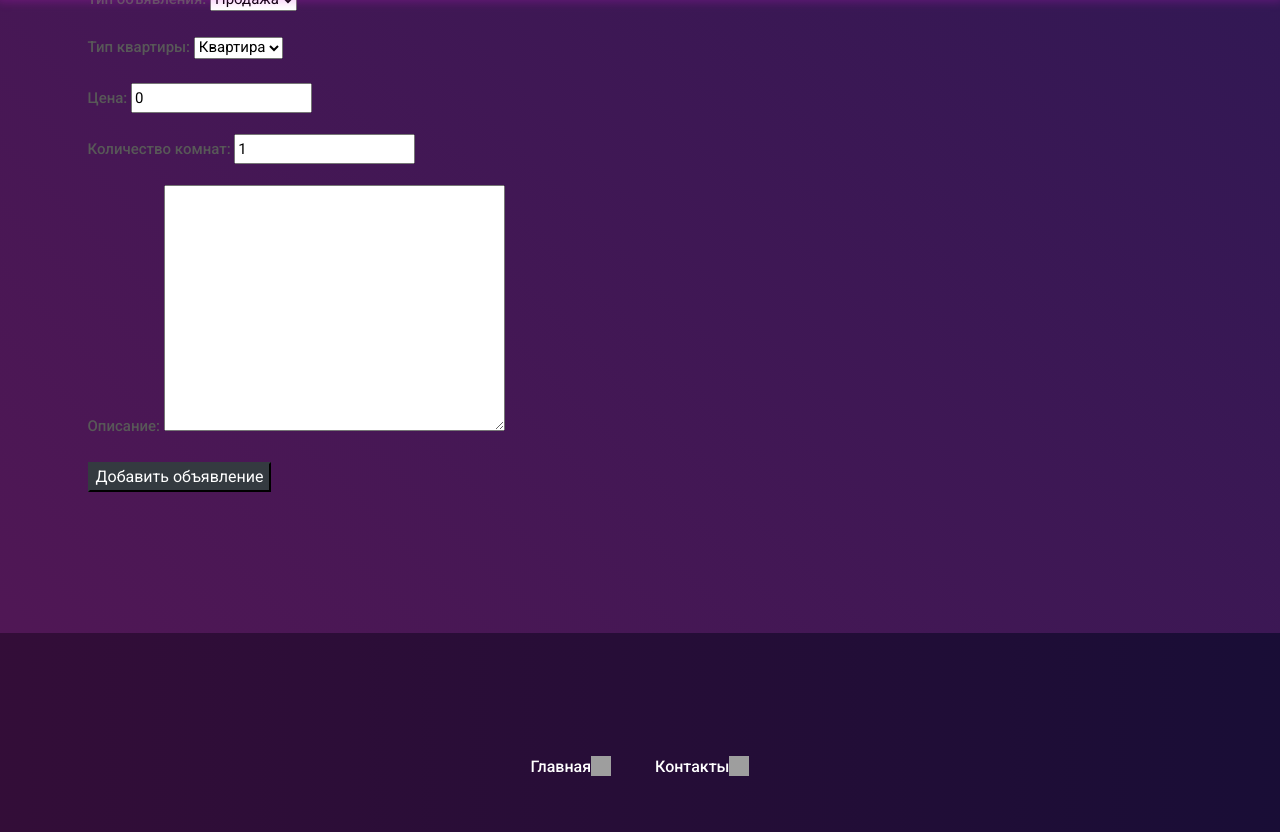
After one commit to Roval911/MyPet, a Django app: page /create/ in a window 1280 px wide. The commit adds this page. Shown: the part 311-1143 px from the top of the page. Run offline with Django 5.2, Linux system fonts and the light colour scheme; some libraries are stand-ins or nearby versions; grey boxes are pictures that could not be loaded.

Commit message:
Форма создания страницы

```diff
--- a/abs/filters.py
+++ b/abs/filters.py
@@ -5,4 +5,4 @@ from .models import Post
 class PostFilter(FilterSet):
     class Meta:
         model = Post
-        fields = ('type', 'type_of_housing', 'price', 'number_of_rooms')
+        fields = ('type', 'type_of_housing', 'price', 'number_of_rooms', )
--- a/abs/forms.py
+++ b/abs/forms.py
@@ -0,0 +1,16 @@
+from django.forms import ModelForm
+from .models import Post
+
+
+class PostForms(ModelForm):
+    class Meta:
+        model = Post
+        fields = ('title', 'type', 'type_of_housing', 'price', 'number_of_rooms', 'body')
+        labels = {
+            'title': 'Название',
+            'type': 'Тип объявления',
+            'type_of_housing': 'Тип квартиры',
+            'price': 'Цена',
+            'number_of_rooms': 'Количество комнат',
+            'body': 'Описание',
+        }
--- a/abs/urls.py
+++ b/abs/urls.py
@@ -1,8 +1,9 @@
 from django.urls import path
-from .views import PostListView, PostDetailView
+from .views import PostListView, PostDetailView, PostCreateView
 
 
 urlpatterns = [
     path('posts/', PostListView.as_view(), name='posts'),
-    path('posts/<str:slug>/', PostDetailView.as_view(), name='post')
+    path('posts/<str:slug>/', PostDetailView.as_view(), name='post'),
+    path('create/', PostCreateView.as_view(), name='post_create')
 ]
--- a/abs/views.py
+++ b/abs/views.py
@@ -1,7 +1,8 @@
 from django.shortcuts import render
 from .models import Post
-from django.views.generic import ListView, DetailView
+from django.views.generic import ListView, DetailView, CreateView
 from .filters import PostFilter
+from .forms import PostForms
 
 
 class PostListView(ListView):
@@ -26,3 +27,19 @@ class PostDetailView(DetailView):
         context = super().get_context_data(**kwargs)
         context['title'] = self.object.title
         return context
+
+
+class PostCreateView(CreateView):
+    model = Post
+    form_class = PostForms
+    template_name = 'abs/create.html'
+
+    def get_context_data(self, **kwargs):
+        context = super().get_context_data(**kwargs)
+        context['filter'] = 'Создать объявление'
+        return context
+
+    def form_valid(self, form):
+        form.instance.autor = self.request.user
+        form.save()
+        return super().form_valid(form)
--- /dev/null
+++ b/templates/abs/create.html
@@ -0,0 +1,11 @@
+{% extends "base.html" %}
+{% block content %}
+    <div class="card-body">
+        <h3>Создать объявление</h3>
+        <form method="post" action="{% url 'post_create' %}" enctype="multipart/form-data">
+            {% csrf_token %}
+            {{ form.as_p }}
+            <button type="submit" class="btn-dark">Добавить объявление</button>
+        </form>
+    </div>
+{% endblock %}
--- a/templates/abs/post.html
+++ b/templates/abs/post.html
@@ -2,8 +2,8 @@
 {% block title %}{{ post.title }}{% endblock %}
 {% block content %}
     <h3>{{ post.title }}</h3>
-    <p>Цена  - {{ post.price }}</p>
-    <p>Тип жилья  - {{ post.type_of_housing }}</p>
+    <p>Цена - {{ post.price }}</p>
+    <p>Тип жилья - {{ post.type_of_housing }}</p>
     <p>Количество комнат - {{ post.number_of_rooms }}</p>
     <p>{{ post.body }}</p>
 {% endblock %}
--- a/templates/base.html
+++ b/templates/base.html
@@ -1,12 +1,11 @@
 {% load static %}
-<html lang="zxx"><head>
+<html lang="zxx">
+<head>
     <title>{% block title %}{% endblock %}</title>
     <meta charset="UTF-8">
     <meta name="description" content="EndGam Gaming Magazine Template">
     <meta name="keywords" content="endGam,gGaming, magazine, html">
     <meta name="viewport" content="width=device-width, initial-scale=1.0">
-	<!-- Favicon -->
-	<link href="img/favicon.ico" rel="shortcut icon">
 
     <!-- Google Font -->
     <link href="https://fonts.googleapis.com/css?family=Roboto:400,400i,500,500i,700,700i,900,900i" rel="stylesheet">
@@ -46,7 +45,7 @@
         </div>
         <div class="header-bar-warp d-flex">
             <!-- site logo -->
-				<a href="home.html" class="site-logo">
+            <a href="{% url 'posts' %}" class="site-logo">
                 <img src="{% static 'img/logo.png' %}" alt="">
             </a>
             <nav class="top-nav-area w-100">
@@ -55,30 +54,41 @@
                 </div>
                 <!-- Menu -->
                 <ul class="main-menu primary-menu">
-						<li><a href="home.html">Главная</a></li>
+                    <li><a href="{% url 'posts' %}">Главная</a></li>
                     <li><a href="games.html">Категории</a>
                         <ul class="sub-menu">
                             <li><a href="game-single.html">Аренда</a></li>
                             <li><a href="game-single.html">Продажа</a></li>
                         </ul>
                     </li>
-						<li><a href="review.html">Добавить объявление</a></li>
+                    <li><a href="{% url 'post_create' %}">Добавить объявление</a></li>
                     <li><a href="blog.html">О нас</a></li>
                     <li><a href="contact.html">Контакты</a></li>
                 </ul>
             </nav>
         </div>
-		<div class="slicknav_menu"><a href="#" aria-haspopup="true" role="button" tabindex="0" class="slicknav_btn slicknav_collapsed" style="outline: none;"><span class="slicknav_menutxt">MENU</span><span class="slicknav_icon"><span class="slicknav_icon-bar"></span><span class="slicknav_icon-bar"></span><span class="slicknav_icon-bar"></span></span></a><ul class="slicknav_nav slicknav_hidden" aria-hidden="true" role="menu" style="display: none;">
+        <div class="slicknav_menu"><a href="#" aria-haspopup="true" role="button" tabindex="0"
+                                      class="slicknav_btn slicknav_collapsed" style="outline: none;"><span
+                class="slicknav_menutxt">MENU</span><span class="slicknav_icon"><span
+                class="slicknav_icon-bar"></span><span class="slicknav_icon-bar"></span><span
+                class="slicknav_icon-bar"></span></span></a>
+            <ul class="slicknav_nav slicknav_hidden" aria-hidden="true" role="menu" style="display: none;">
                 <li><a href="home.html" role="menuitem" tabindex="-1">Home</a></li>
-						<li class="slicknav_collapsed slicknav_parent"><a href="#" role="menuitem" aria-haspopup="true" tabindex="-1" class="slicknav_item slicknav_row" style="outline: none;"></a><a href="games.html" tabindex="-1">Games</a>
-							<span class="slicknav_arrow"><i class="fa fa-angle-down"></i></span><ul class="sub-menu slicknav_hidden" role="menu" aria-hidden="true" style="display: none;">
+                <li class="slicknav_collapsed slicknav_parent"><a href="#" role="menuitem" aria-haspopup="true"
+                                                                  tabindex="-1" class="slicknav_item slicknav_row"
+                                                                  style="outline: none;"></a><a href="games.html"
+                                                                                                tabindex="-1">Games</a>
+                    <span class="slicknav_arrow"><i class="fa fa-angle-down"></i></span>
+                    <ul class="sub-menu slicknav_hidden" role="menu" aria-hidden="true" style="display: none;">
                         <li><a href="game-single.html" role="menuitem" tabindex="-1">Game Singel</a></li>
                     </ul>
                 </li>
                 <li><a href="review.html" role="menuitem" tabindex="-1">Reviews</a></li>
                 <li><a href="blog.html" role="menuitem" tabindex="-1">News</a></li>
                 <li><a href="contact.html" role="menuitem" tabindex="-1">Contact</a></li>
-					</ul></div></div>
+            </ul>
+        </div>
+    </div>
 </header>
 <!-- Blog section -->
 <section class="blog-section spad">
@@ -93,7 +103,8 @@
                 </div>
             </div>
             <div class="col-xl-3 col-lg-4 col-md-5 sidebar">
-					<div id="stickySidebar" class="" style=""><div class="inner-wrapper-sticky" style="position: relative;">
+                <div id="stickySidebar" class="" style="">
+                    <div class="inner-wrapper-sticky" style="position: relative;">
 
                         <div class="widget-item">
                             <h4 class="widget-title"></h4>
@@ -101,13 +112,14 @@
                             <div class="trending-widget">
                                 <div class="tw-item">
                                     <div class="tw-text">
-										<div class="tw-meta">11.11.18  /  in <a href="">Games</a></div>
+                                        <div class="tw-meta">11.11.18 / in <a href="">Games</a></div>
                                         <h5>The best online game is out now!</h5>
                                     </div>
                                 </div>
                             </div>
                         </div>
-					</div></div>
+                    </div>
+                </div>
             </div>
         </div>
     </div>
@@ -129,4 +141,5 @@
 <script src="{% static 'js/jquery.sticky-sidebar.min.js' %}"></script>
 <script src="{% static 'js/jquery.magnific-popup.min.js' %}"></script>
 <script src="{% static 'js/main.js' %}"></script>
-</body></html>
+</body>
+</html>
```
Lines whose indentation alone changed are shown as unchanged.
